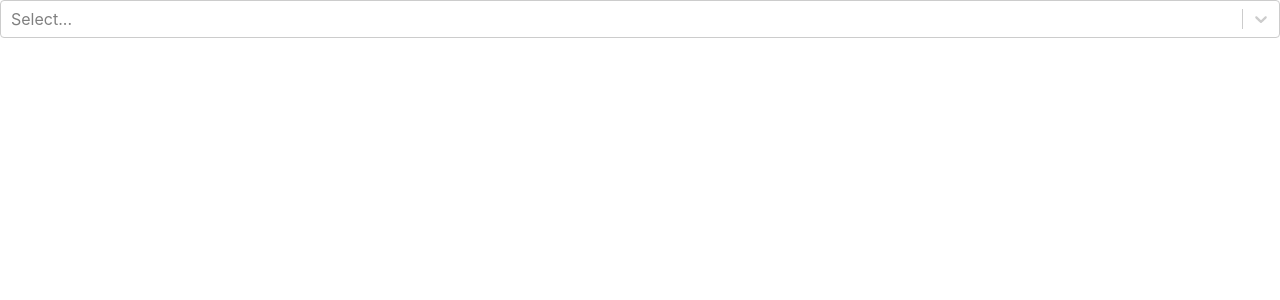
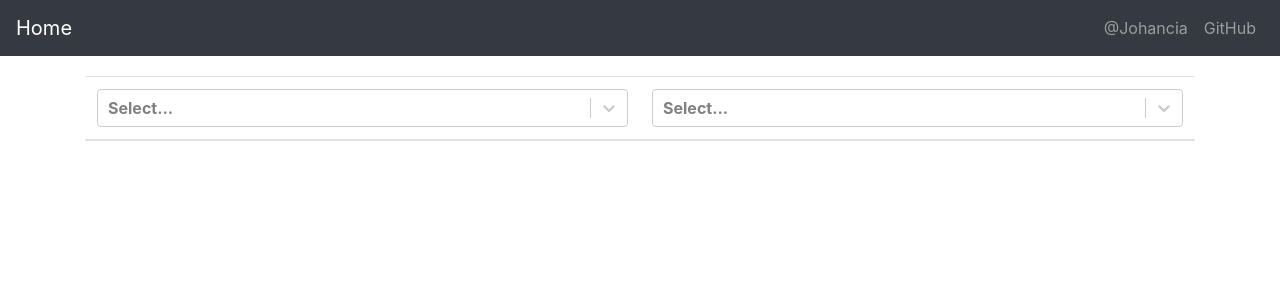
Before and after one commit to Hanto/ReactTest, a React (Create React App) app: page /food in a window 1280 px wide. Shown: the top 300 px of the page. Built offline with nearby package versions, Linux system fonts and the light colour scheme; no server answers.

Commit message:
better FoodEdit

```diff
--- a/src/FoodEdit.js
+++ b/src/FoodEdit.js
@@ -1,9 +1,11 @@
 import React from 'react';
 import Select from 'react-select';
 import axios from 'axios';
+import { Button, ButtonGroup, Container, Table } from 'reactstrap';
+import AppNavbar from './AppNavbar';
 
 
-class FoodEdit extends React.Component
+export default class FoodEdit extends React.Component
 {
     state =
     {
@@ -34,17 +36,31 @@ class FoodEdit extends React.Component
 
     renderList()
     {
-        return (this.state.data.map(data =>({label:data.name, value: data.name})));
+        return this.state.data
+            .sort((a, b) => a.name > b.name ? 1: -1)
+            .map(data =>({label:data.name, value: data.name}))
+
     }
+
+    // RENDER:
+    //--------------------------------------------------------------------------------------------------------
 
     render ()
     {
         return (
-          <div>
-            <Select options={this.renderList()}/>
-          </div>
+            <div>
+                <AppNavbar/>
+                <Container flui>
+                    <Table className="mt">
+                    <thead>
+                        <tr>
+                            <th width="20%"><Select options={this.renderList()}/></th>
+                            <th width="20%"><Select options={this.renderList()}/></th>
+                        </tr>
+                        </thead>
+                    </Table>
+                </Container>
+            </div>
         )
     }
 }
-
-export default FoodEdit;
--- a/src/Home.js
+++ b/src/Home.js
@@ -15,7 +15,8 @@ class Home extends Component
             <div>
                 <AppNavbar/>
                 <Container fluid>
-                    <Button color="link"><Link to="/groups">Manage Clients</Link></Button>
+                    <Button color="danger" tag= {Link} to="/groups">Manage Clients</Button>
+                    <Button color="primary" tag={Link} to="/food/">Food</Button>
                 </Container>
             </div>
         );
```
